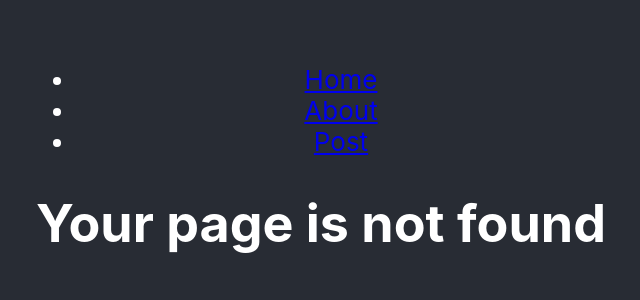
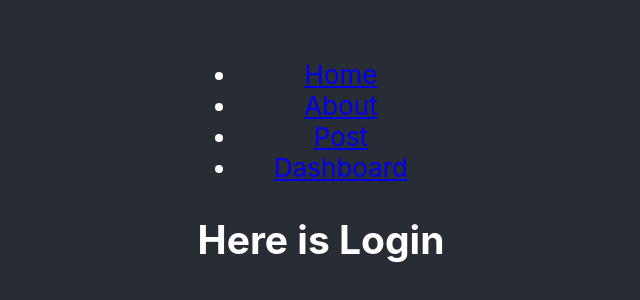
Before and after one commit to Ainadim/Food-App, a React (Create React App) app: page /login in a window 1280 px wide. Before the commit this address had no page. Shown: the part 236-536 px from the top of the page, without its empty margins (319-959 px from the left). Built offline with nearby package versions, Linux system fonts and the light colour scheme.

Commit message:
react-router part 02

```diff
--- a/src/App.js
+++ b/src/App.js
@@ -6,6 +6,9 @@ import NotFound from "./components/Not Found/NotFound";
 import About from "./components/About/About";
 import Post from "./components/Post/post";
 import Header from "./components/Header/Header";
+import Dashboard from "./components/Dashboard/Dashboard";
+import PrivateRoute from "./components/PrivateRoute/PrivateRoute";
+import Login from "./components/Login/Login";
 
 function App() {
   return (
@@ -20,7 +23,12 @@ function App() {
               <Route path="contact" element={<h2>This is contact</h2>}></Route>
             </Route>
             <Route path="/about" element={<About />} />
-            <Route path="/post" element={<Post />} />
+            {/* <Route path="/post" element={<Post />} /> */}
+            <Route path="/login" element={<Login />} />
+            <Route path="/*" element={<PrivateRoute />}>
+              <Route path="dashboard" element={<Dashboard />} />
+              <Route path="post" element={<Post />} />
+            </Route>
           </Routes>
         </div>
       </header>
--- /dev/null
+++ b/src/components/Dashboard/Dashboard.js
@@ -0,0 +1,11 @@
+import React from "react";
+
+const Dashboard = () => {
+  return (
+    <div>
+      <h1>Here is the dashboard</h1>
+    </div>
+  );
+};
+
+export default Dashboard;
--- a/src/components/Header/header.js
+++ b/src/components/Header/header.js
@@ -21,6 +21,11 @@ const Header = () => {
             Post
           </NavLink>
         </li>
+        <li>
+          <NavLink to={"/dashboard"} activeClassName={classes.active}>
+            Dashboard
+          </NavLink>
+        </li>
       </ul>
     </div>
   );
--- /dev/null
+++ b/src/components/Login/Login.js
@@ -0,0 +1,11 @@
+import React from "react";
+
+const Login = () => {
+  return (
+    <div>
+      <h2>Here is Login</h2>
+    </div>
+  );
+};
+
+export default Login;
--- /dev/null
+++ b/src/components/PrivateRoute/PrivateRoute.js
@@ -0,0 +1,10 @@
+import React from "react";
+import { Navigate, Outlet } from "react-router-dom";
+import useAuth from "../../hook/useAuth";
+
+const PrivateRoute = () => {
+  const auth = useAuth();
+  return <div>{auth ? <Outlet /> : <Navigate to="/login" />}</div>;
+};
+
+export default PrivateRoute;
--- /dev/null
+++ b/src/hook/useAuth.js
@@ -0,0 +1,8 @@
+import React from "react";
+
+const useAuth = () => {
+  const auth = false;
+  return auth;
+};
+
+export default useAuth;
```
